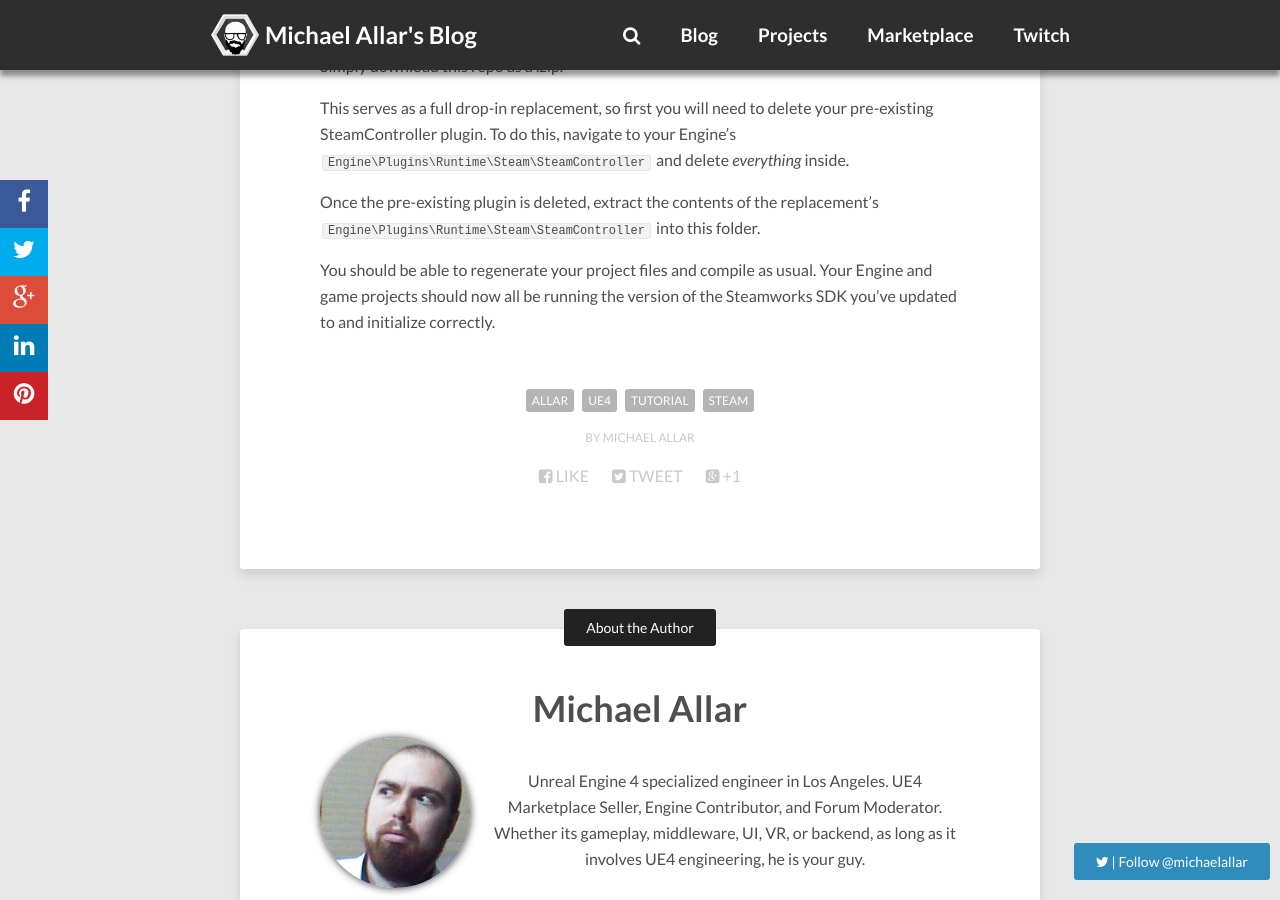
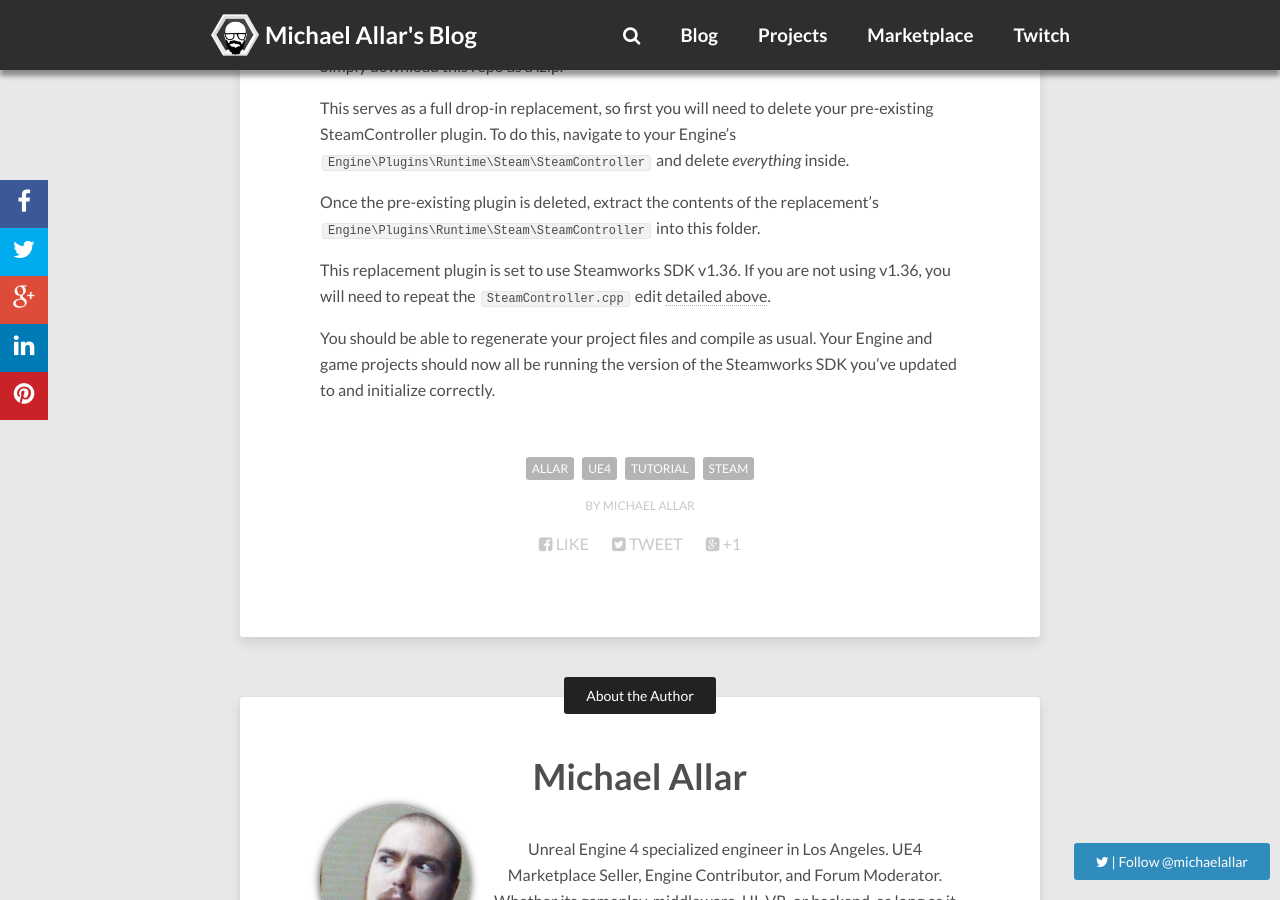
Before and after one commit to Allar/allar.github.io, a Jekyll site: the page built from blog/_posts/2016-02-29-UpdatingSteamSDK.md, in a window 1280 px wide and 900 px high, scrolled down 5478 px. Built offline with Jekyll 4.4.1, drawn with Linux system fonts in a browser that asks for light colours; nearby versions of some CDN libraries; comment, search, counter and statistics services are not loaded.

Commit message:
Added SteamController.cpp mention on replacement

```diff
--- a/blog/_posts/2016-02-29-UpdatingSteamSDK.md
+++ b/blog/_posts/2016-02-29-UpdatingSteamSDK.md
@@ -165,4 +165,6 @@
 
 Once the pre-existing plugin is deleted, extract the contents of the replacement's `Engine\Plugins\Runtime\Steam\SteamController` into this folder.
 
+This replacement plugin is set to use Steamworks SDK v1.36. If you are not using v1.36, you will need to repeat the `SteamController.cpp` edit <a href="#steamcontroller.cpp">detailed above</a>.
+
 You should be able to regenerate your project files and compile as usual. Your Engine and game projects should now all be running the version of the Steamworks SDK you've updated to and initialize correctly.
```
